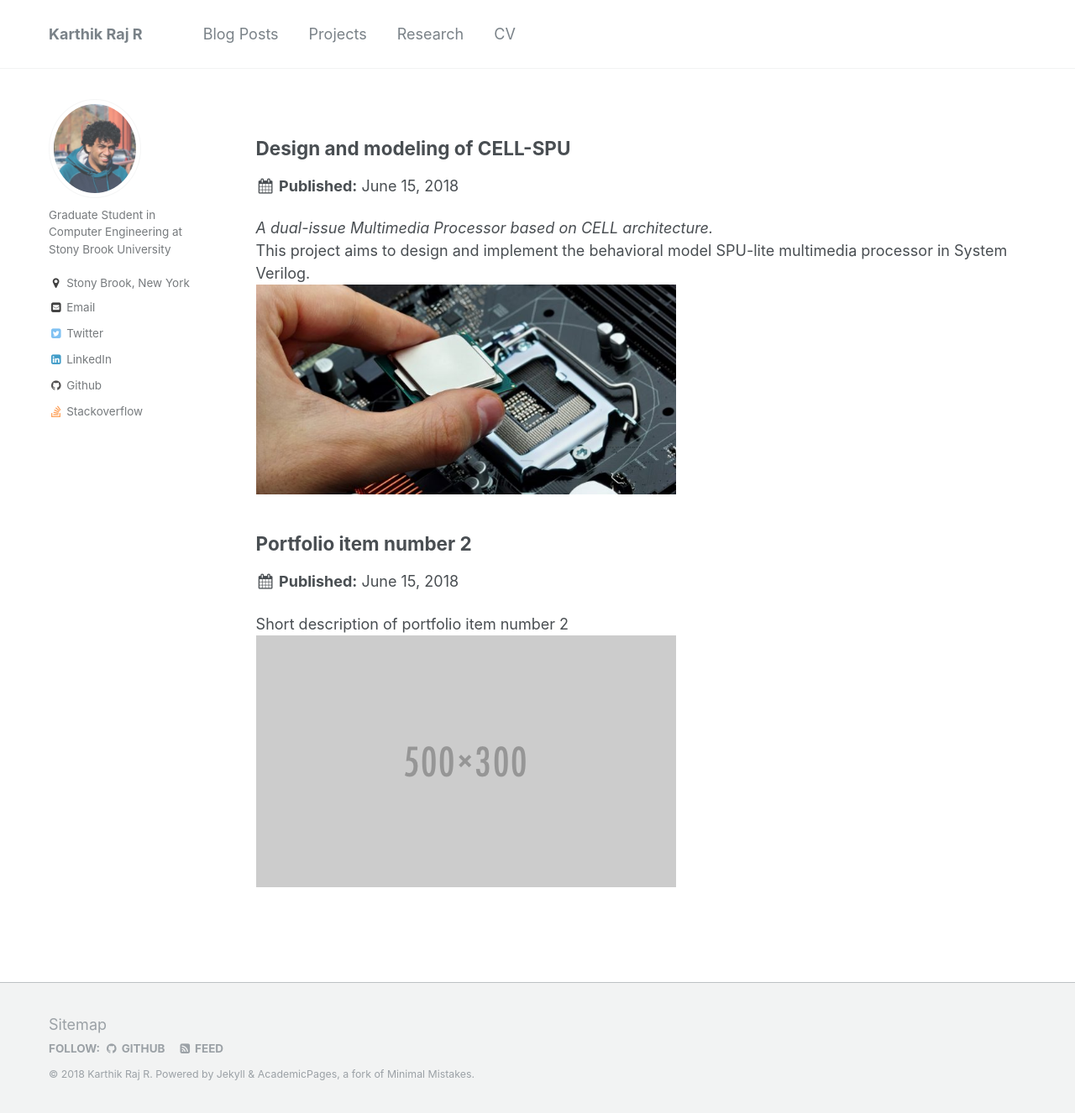
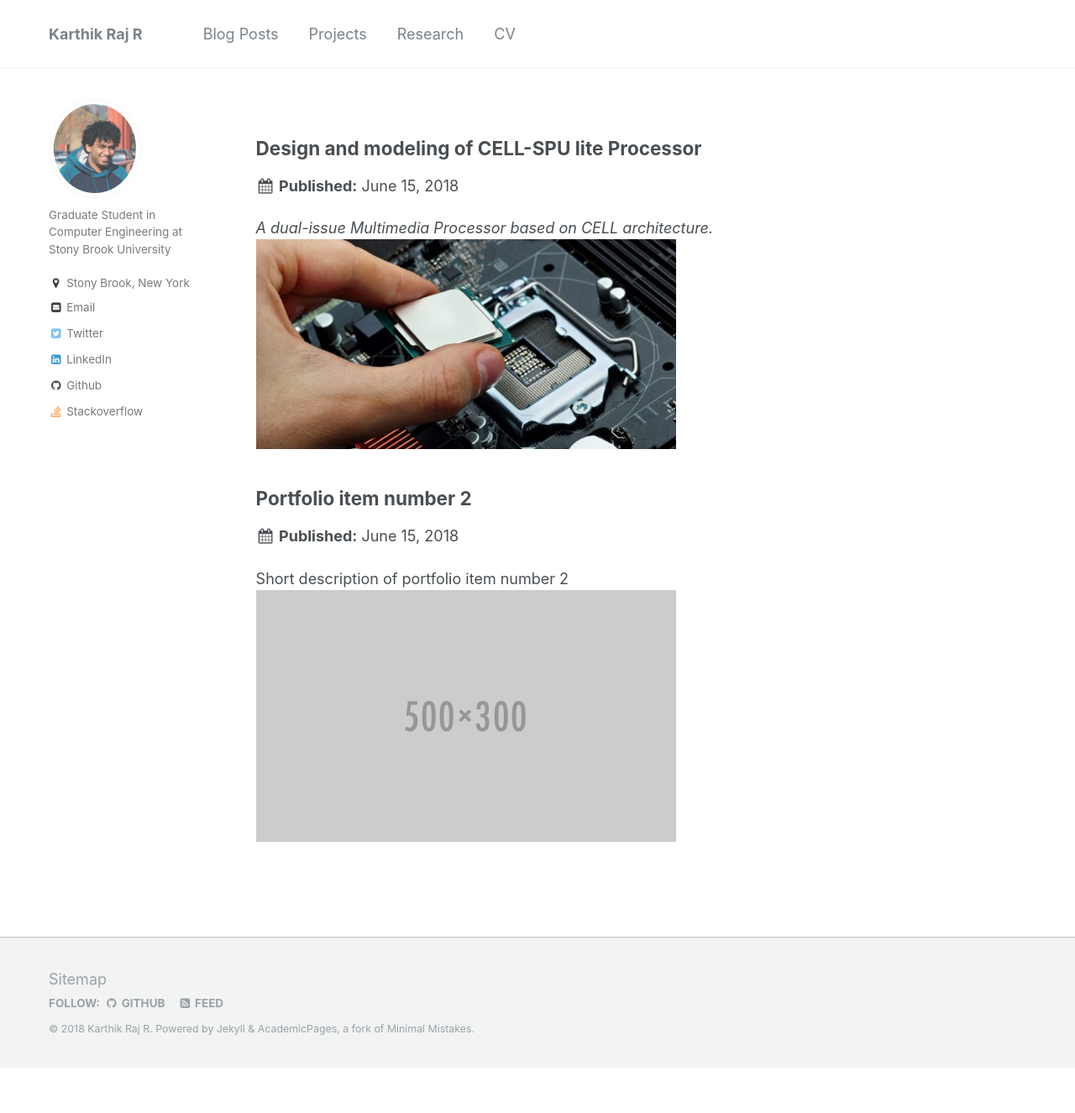
Before and after one commit to Karthik4293/Karthik4293.github.io, a Jekyll site: the page built from _pages/portfolio.html, in a window 1280 px wide and 1326 px high. Shown: the whole window at 84% size. Built offline with Jekyll 4.4.1, drawn with Linux system fonts in a browser that asks for light colours.

Commit message:
updating first project

```diff
--- a/_portfolio/CELL-SPU.md
+++ b/_portfolio/CELL-SPU.md
@@ -1,6 +1,6 @@
 ---
-title: "Design and modeling of CELL-SPU"
-excerpt: "<i>A dual-issue Multimedia Processor based on CELL architecture.</i>  <br/>This project aims to design and implement the behavioral model SPU-lite multimedia processor in System Verilog.<br/><img width ='500' src='/images/CELL_SPU.jpg'>"
+title: "Design and modeling of CELL-SPU lite Processor"
+excerpt: "<i>A dual-issue Multimedia Processor based on CELL architecture.</i><br/><img width ='500' src='/images/CELL_SPU.jpg'>"
 collection: portfolio
 ---
 
```
